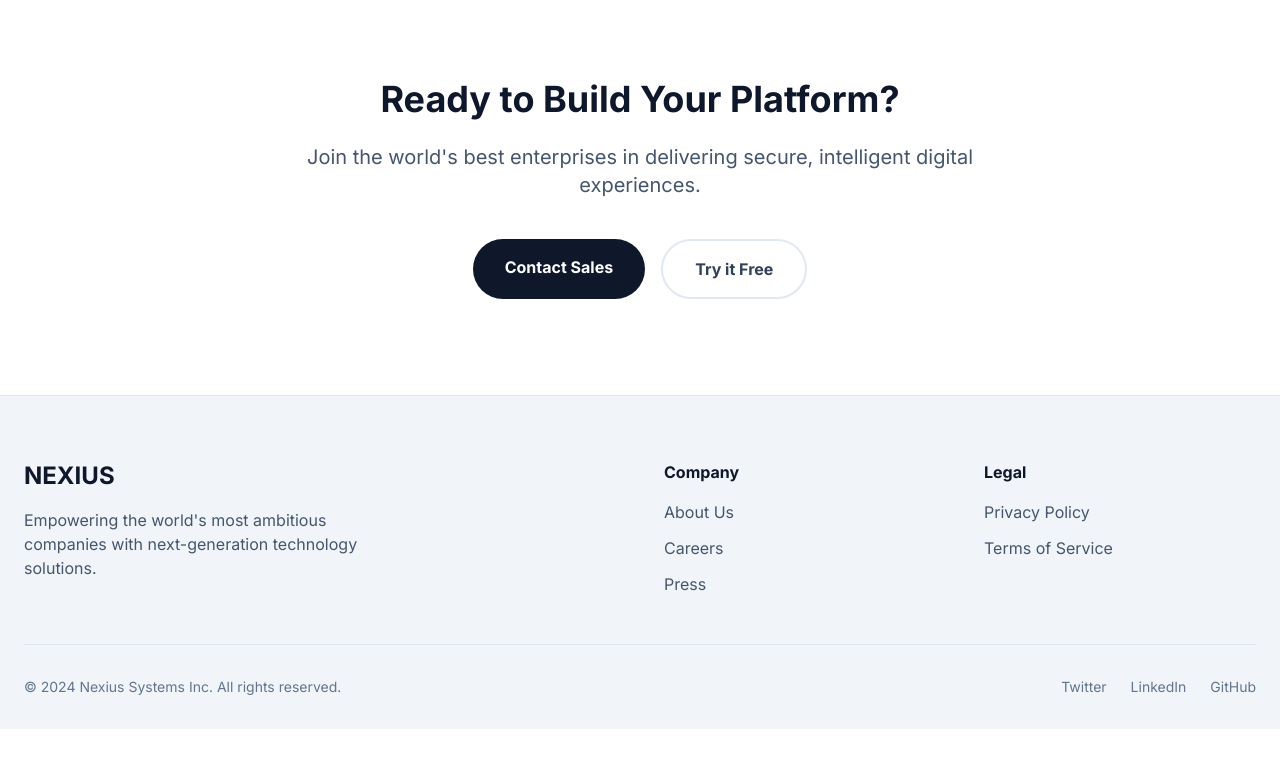
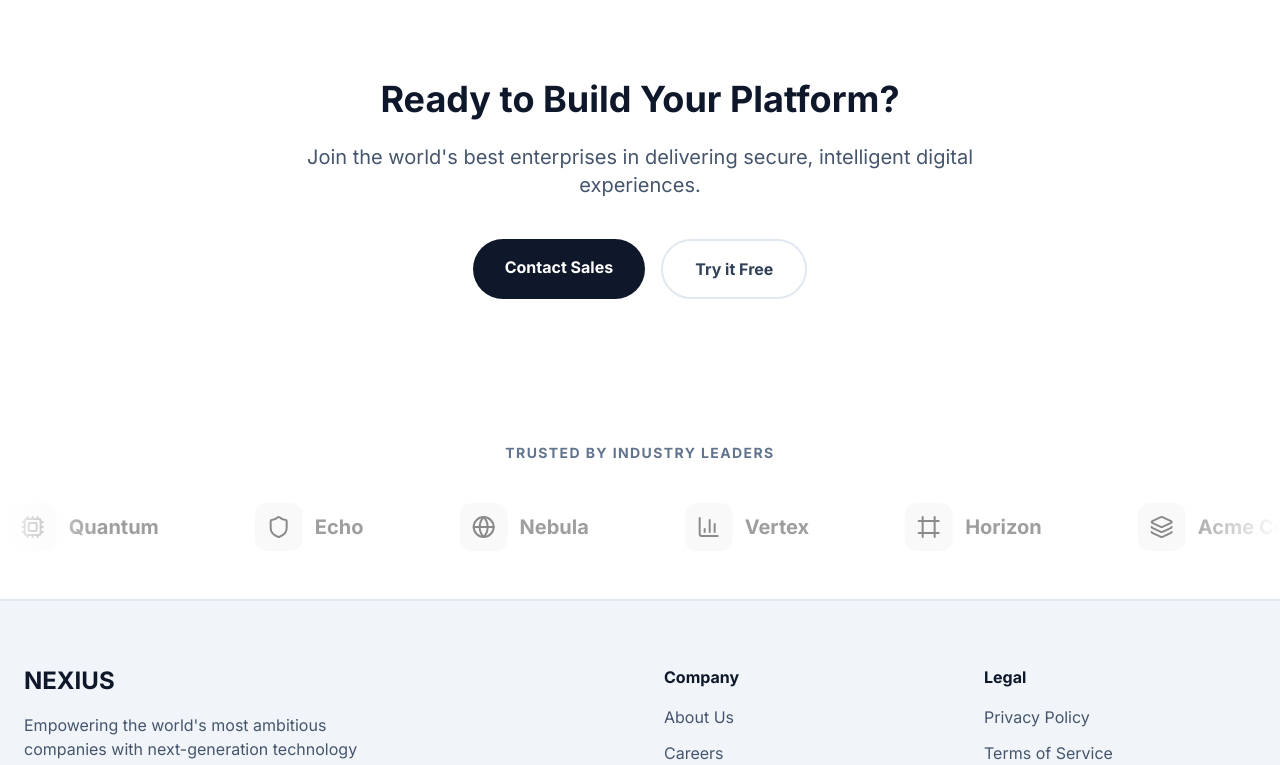
Before and after one commit to Sogon-Njugush/NEXIUS, a Next.js app: page /en in a window 1280 px wide. Shown: the part 3202-3967 px from the top of the page. Before the commit the page ends 3931 px from the top, so only its background shows below. Built offline with nearby package versions, Linux system fonts and the light colour scheme.

Commit message:
partners

```diff
--- a/app/[locale]/page.tsx
+++ b/app/[locale]/page.tsx
@@ -1,9 +1,27 @@
 "use client";
 
 import Link from "next/link";
-import { ArrowRight, Shield, Cpu, Layers, BarChart3 } from "lucide-react";
+import {
+  ArrowRight,
+  Shield,
+  Cpu,
+  Layers,
+  BarChart3,
+  Globe,
+  Frame,
+} from "lucide-react";
 import { useTranslations } from "next-intl";
 import CountUp from "react-countup";
+import Marquee from "react-fast-marquee";
+
+const partners = [
+  { name: "Acme Corp", icon: Layers },
+  { name: "Quantum", icon: Cpu },
+  { name: "Echo", icon: Shield },
+  { name: "Nebula", icon: Globe },
+  { name: "Vertex", icon: BarChart3 },
+  { name: "Horizon", icon: Frame },
+];
 
 export default function Home() {
   const t = useTranslations("HomePage");
@@ -314,6 +332,41 @@ export default function Home() {
           </div>
         </div>
       </section>
+      {/* PARTNERS MARQUEE */}
+      <section className="py-12 border-b border-slate-200 dark:border-slate-800 bg-white dark:bg-[#050a14]">
+        <div
+          className="max-w-7xl mx-auto px-6 mb-10 text-center"
+          data-aos="fade-up"
+        >
+          <p className="text-sm font-bold text-slate-500 dark:text-slate-400 uppercase tracking-widest">
+            {t("Partners.trustedBy")}
+          </p>
+        </div>
+
+        {/* The Marquee Component */}
+        <Marquee
+          gradient={true}
+          gradientColor="var(--background)"
+          gradientWidth={100}
+          speed={50}
+          pauseOnHover={true}
+          autoFill={true}
+        >
+          {partners.map((partner, i) => (
+            <div
+              key={i}
+              className="flex items-center gap-3 mx-12 opacity-50 grayscale transition-all duration-300 hover:opacity-100 hover:grayscale-0 cursor-pointer"
+            >
+              <div className="flex h-12 w-12 items-center justify-center rounded-xl bg-slate-100 dark:bg-slate-800 text-slate-900 dark:text-white">
+                <partner.icon className="h-6 w-6" />
+              </div>
+              <span className="text-xl font-bold text-slate-700 dark:text-slate-300">
+                {partner.name}
+              </span>
+            </div>
+          ))}
+        </Marquee>
+      </section>
     </div>
   );
 }
--- a/messages/en.json
+++ b/messages/en.json
@@ -47,6 +47,9 @@
       "identities": "Identities Managed",
       "countries": "Countries Served"
     },
+    "Partners": {
+      "trustedBy": "Trusted by industry leaders"
+    },
     "Tech": {
       "title": "Foundational Technology for Your Digital Platform",
       "subtitle": "Build, integrate, secure, and deploy digital services with our market-leading suite of solutions.",
@@ -64,7 +67,7 @@
     },
     "AI": {
       "badge": "New Intelligence",
-      "title": "AI at the Heart of Your Enterprise",
+      "title": "AI at the Heart <br/> of Your Enterprise",
       "subtitle": "Seamlessly integrate AI into your enterprise with our open, scalable, and governed solutions. Build AI-native applications and empower your teams.",
       "list": {
         "connect": "Connect GenAI models to legacy data",
--- a/package.json
+++ b/package.json
@@ -15,7 +15,8 @@
     "next-intl": "^4.7.0",
     "react": "19.2.3",
     "react-countup": "^6.5.3",
-    "react-dom": "19.2.3"
+    "react-dom": "19.2.3",
+    "react-fast-marquee": "^1.6.5"
   },
   "devDependencies": {
     "@tailwindcss/postcss": "^4",
```
Also changed, not shown: 1 other file (tests, documents, lock files or other folders).
